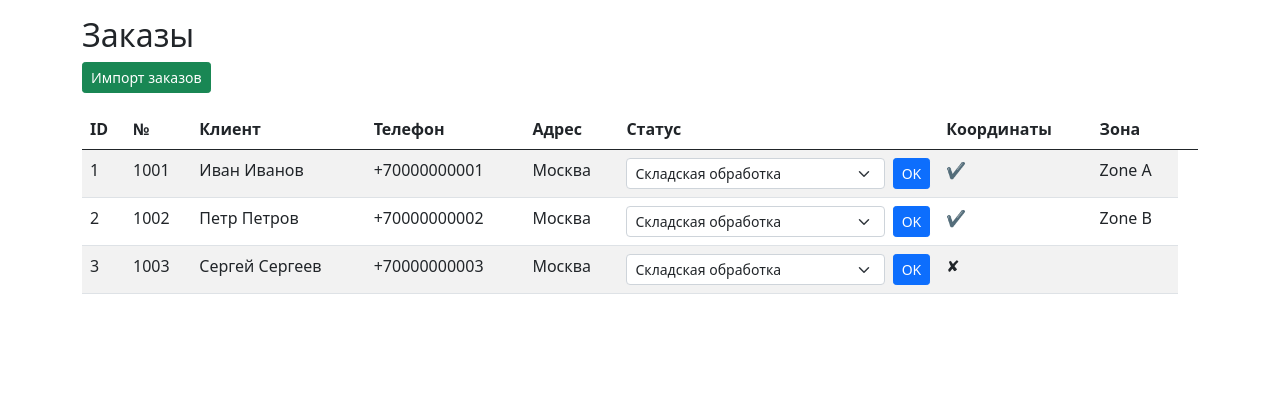
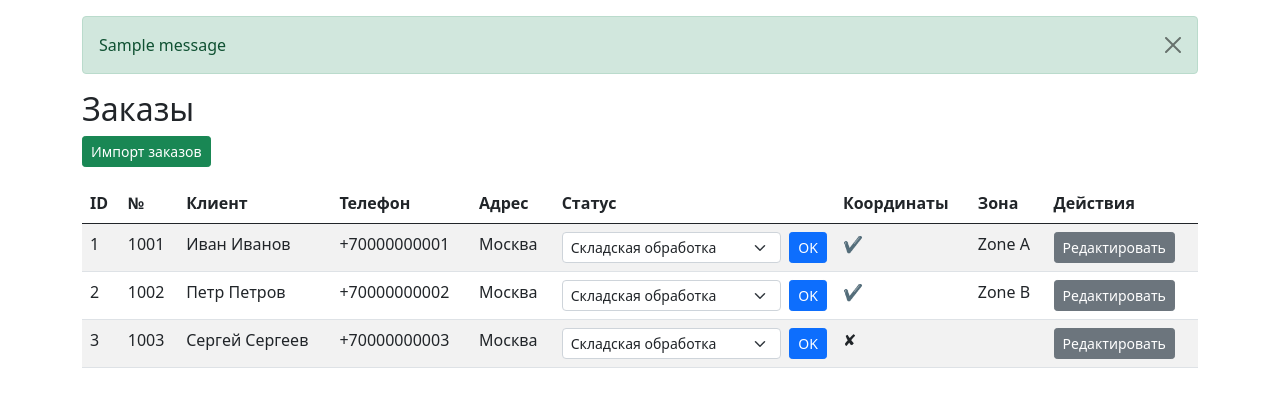
Before and after one commit to anosenkoalex/Dilivery, a Flask app: page /orders in a window 1280 px wide. Shown: the part 76-483 px from the top of the page. Run offline with Flask 3, Linux system fonts and the light colour scheme; the visitor is signed in with stand-in values (Sample User, id 1); one stand-in notice (Sample message) is shown.

Commit message:
Add order editing with modal

```diff
--- a/app.py
+++ b/app.py
@@ -2,7 +2,7 @@ import json
 import csv
 import uuid
 import os
-from flask import Flask, render_template, request, redirect, url_for, session
+from flask import Flask, render_template, request, redirect, url_for, session, flash
 from models import db, Order, DeliveryZone, Courier
 import openpyxl
 
@@ -54,9 +54,9 @@ def init_demo_data():
     db.session.commit()
     # create orders
     orders = [
-        Order(order_number='1001', client_name='Иван Иванов', phone='+70000000001', address='Москва', status='Складская обработка', latitude=55.75, longitude=37.65),
-        Order(order_number='1002', client_name='Петр Петров', phone='+70000000002', address='Москва', status='Складская обработка', latitude=55.75, longitude=37.75),
-        Order(order_number='1003', client_name='Сергей Сергеев', phone='+70000000003', address='Москва', status='Складская обработка'),
+        Order(order_number='1001', client_name='Иван Иванов', phone='+70000000001', address='Москва', status='Складская обработка', latitude=55.75, longitude=37.65, note=''),
+        Order(order_number='1002', client_name='Петр Петров', phone='+70000000002', address='Москва', status='Складская обработка', latitude=55.75, longitude=37.75, note=''),
+        Order(order_number='1003', client_name='Сергей Сергеев', phone='+70000000003', address='Москва', status='Складская обработка', note=''),
     ]
     for o in orders:
         if o.latitude and o.longitude:
@@ -115,6 +115,29 @@ def orders():
             db.session.commit()
     orders = Order.query.all()
     return render_template('orders.html', orders=orders)
+
+
+@app.route('/orders/<int:order_id>/update', methods=['POST'])
+@login_required
+def update_order(order_id):
+    order = Order.query.get_or_404(order_id)
+    old_address = order.address
+    order.client_name = request.form.get('client_name', order.client_name)
+    order.phone = request.form.get('phone', order.phone)
+    order.address = request.form.get('address', order.address)
+    order.note = request.form.get('note', order.note)
+    if order.address != old_address:
+        lat, lng = geocode(order.address)
+        order.latitude = lat
+        order.longitude = lng
+        if lat and lng:
+            order.zone = detect_zone(lat, lng)
+        else:
+            order.zone = None
+            flash('Не удалось определить координаты по адресу', 'warning')
+    db.session.commit()
+    flash('Заказ обновлен', 'success')
+    return redirect(url_for('orders'))
 
 
 @app.route('/map')
--- a/models.py
+++ b/models.py
@@ -11,6 +11,7 @@ class Order(db.Model):
     client_name = db.Column(db.String(120), nullable=False)
     phone = db.Column(db.String(64))
     address = db.Column(db.String(256))
+    note = db.Column(db.Text)
     status = db.Column(db.String(64), default="Складская обработка")
     latitude = db.Column(db.Float)
     longitude = db.Column(db.Float)
--- a/templates/base.html
+++ b/templates/base.html
@@ -26,6 +26,18 @@
   </div>
 </nav>
 <div class="container">
+    {% with messages = get_flashed_messages(with_categories=true) %}
+    {% if messages %}
+    <div class="mt-2">
+        {% for category, message in messages %}
+        <div class="alert alert-{{ 'warning' if category=='warning' else 'success' }} alert-dismissible fade show" role="alert">
+            {{ message }}
+            <button type="button" class="btn-close" data-bs-dismiss="alert" aria-label="Close"></button>
+        </div>
+        {% endfor %}
+    </div>
+    {% endif %}
+    {% endwith %}
     {% block content %}{% endblock %}
 </div>
 <script src="https://cdn.jsdelivr.net/npm/bootstrap@5.0.2/dist/js/bootstrap.bundle.min.js"></script>
--- a/templates/orders.html
+++ b/templates/orders.html
@@ -13,7 +13,7 @@
             <th>Статус</th>
             <th>Координаты</th>
             <th>Зона</th>
-            <th></th>
+            <th>Действия</th>
         </tr>
     </thead>
     <tbody>
@@ -37,6 +37,43 @@
             </td>
             <td>{% if o.latitude and o.longitude %}✔{% else %}✘{% endif %}</td>
             <td>{{ o.zone or '' }}</td>
+            <td>
+                <button class="btn btn-sm btn-secondary" data-bs-toggle="modal" data-bs-target="#editModal{{ o.id }}">Редактировать</button>
+                <div class="modal fade" id="editModal{{ o.id }}" tabindex="-1" aria-hidden="true">
+                  <div class="modal-dialog">
+                    <div class="modal-content">
+                      <form method="post" action="{{ url_for('update_order', order_id=o.id) }}">
+                        <div class="modal-header">
+                          <h5 class="modal-title">Редактирование заказа {{ o.order_number }}</h5>
+                          <button type="button" class="btn-close" data-bs-dismiss="modal" aria-label="Close"></button>
+                        </div>
+                        <div class="modal-body">
+                          <div class="mb-3">
+                            <label class="form-label">Имя клиента</label>
+                            <input type="text" class="form-control" name="client_name" value="{{ o.client_name }}">
+                          </div>
+                          <div class="mb-3">
+                            <label class="form-label">Телефон</label>
+                            <input type="text" class="form-control" name="phone" value="{{ o.phone }}">
+                          </div>
+                          <div class="mb-3">
+                            <label class="form-label">Адрес</label>
+                            <input type="text" class="form-control" name="address" value="{{ o.address }}">
+                          </div>
+                          <div class="mb-3">
+                            <label class="form-label">Заметка</label>
+                            <textarea class="form-control" name="note">{{ o.note or '' }}</textarea>
+                          </div>
+                        </div>
+                        <div class="modal-footer">
+                          <button type="button" class="btn btn-secondary" data-bs-dismiss="modal">Отмена</button>
+                          <button type="submit" class="btn btn-primary">Сохранить</button>
+                        </div>
+                      </form>
+                    </div>
+                  </div>
+                </div>
+            </td>
         </tr>
         {% endfor %}
     </tbody>
```
